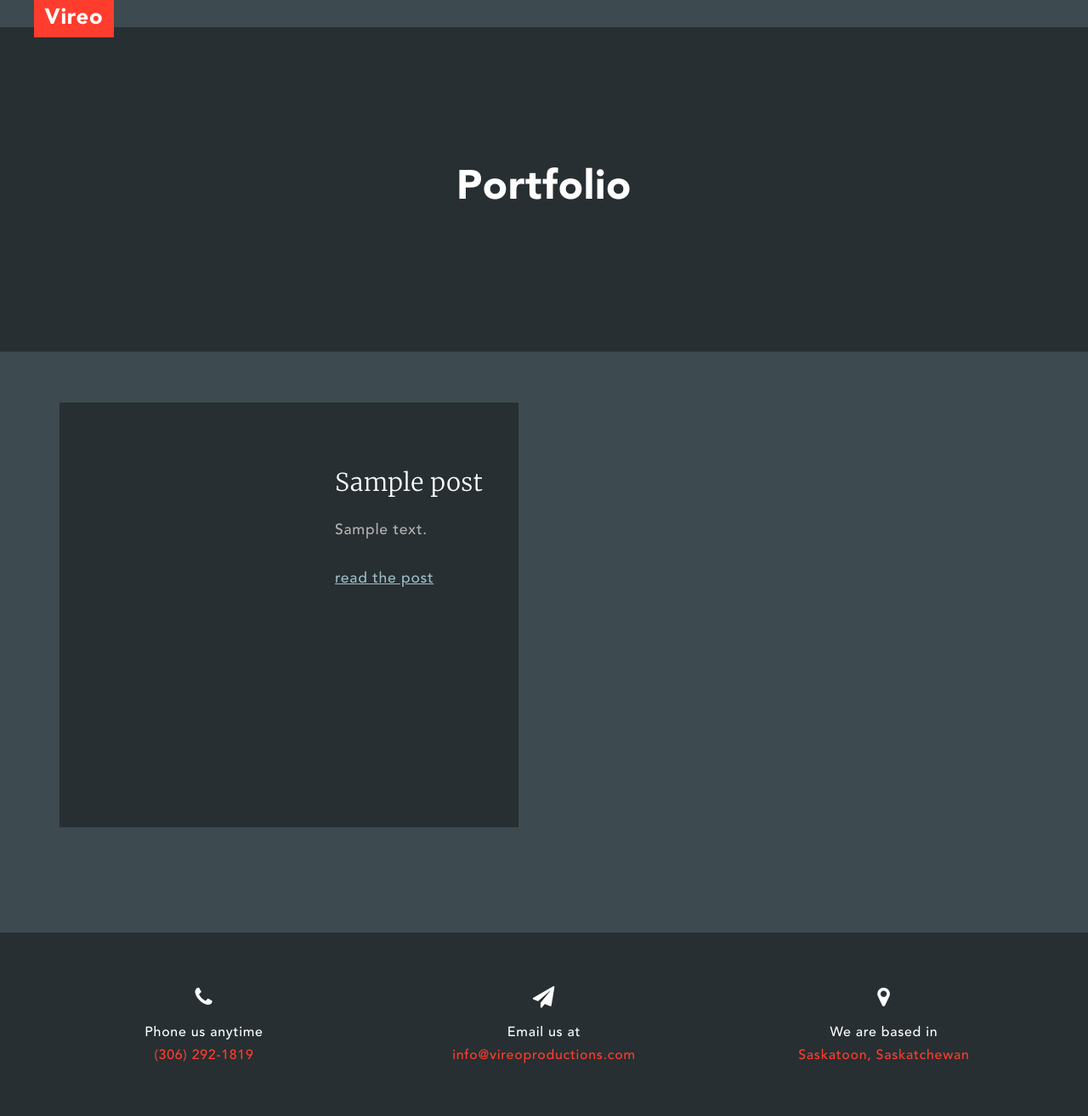
After one commit to 7Mears/vireo, a WordPress theme: the page made by themes/vireo/archive-portfolio.php in a window 1280 px wide. The commit adds this page. Shown: the whole page at 85% size. Run offline with PHP 8.4 and a stand-in for WordPress, Linux system fonts and the light colour scheme; the site name, menu and one post (Sample post) are stand-ins, and other content is empty; some libraries are stand-ins or nearby versions.

Commit message:
started portfolio section markup

```diff
--- /dev/null
+++ b/themes/vireo/archive-portfolio.php
@@ -0,0 +1,39 @@
+<?php
+/**
+ * @package vireo
+ */
+
+get_header(); ?>
+
+<main id="main" class="site-main page-portfolio" role="main">
+
+  <header class="page-header">
+    <h1>Portfolio</h1>
+  </header><!-- .entry-header -->
+
+  <div class="container">
+
+  <?php while (have_posts()) : the_post(); ?>
+
+      <div class="portfolio-post">
+        <!-- featured image -->
+        <?php if ( has_post_thumbnail() ) {
+          the_post_thumbnail( 'thumbnail', array( 'class' => 'post portfolio-post--image' ) ); }
+        ?>
+        <div class="portfolio-post--content">
+          <!-- title -->
+          <a href="<?php the_permalink() ?>" title="<?php the_title(); ?>"><h4 class="portfolio-post--title"><?php the_title(); ?></h4></a>
+          <!-- excerpt -->
+          <?php the_excerpt(); ?>
+
+          <a href="<?php the_permalink() ?>" title="<?php the_title(); ?>" class="portfolio-post-more">read the post</a>
+        </div><!-- /post content -->
+        <span class="clear"></span>
+      </div> <!-- /portfolio post -->
+  <?php endwhile; ?>
+  <?php the_posts_navigation(); ?>
+  </div><!-- /container -->
+  <span class="clear"></span>
+</main><!-- #main -->
+
+<?php get_footer(); ?>
--- a/themes/vireo/home.php
+++ b/themes/vireo/home.php
@@ -7,7 +7,7 @@ get_header(); ?>
 
 		<main id="main" class="site-main page-blog" role="main">
 
-      <header class="about-header">
+      <header class="page-header">
         <h2>The think tank</h2>
       </header><!-- .entry-header -->
 
--- a/themes/vireo/page-about.php
+++ b/themes/vireo/page-about.php
@@ -10,7 +10,7 @@ get_header(); ?>
 
 <main id="main" class="site-main" role="main">
 
-	<header class="about-header">
+	<header class="page-header">
 		<h1>Vireo <span>Productions</span></h1>
 		<h2>Web design and content creation</h2>
 	</header><!-- .entry-header -->
--- a/themes/vireo/sass/theme/_about.scss
+++ b/themes/vireo/sass/theme/_about.scss
@@ -1,29 +1,3 @@
-//header
-.about-header {
-  background: $color__background-dark;
-  padding: 150px $padding-main;
-  text-align: center;
-
-  h1,
-  h2 {
-    color: $color__text-alt;
-    margin: 0;
-    padding: 0;
-  }
-
-  h1 {
-    font-family: $font__primary;
-    font-weight: 700;
-
-    span {
-      font-weight: 100;
-    }
-  }
-
-  h2 {
-    @include font-size(2);
-  }
-}
 
 //about us
 .about-intro {
--- a/themes/vireo/sass/theme/_page.scss
+++ b/themes/vireo/sass/theme/_page.scss
@@ -1,3 +1,29 @@
+.page-header {
+  background: $color__background-dark;
+  padding: 150px $padding-main;
+  text-align: center;
+
+  h1,
+  h2 {
+    color: $color__text-alt;
+    margin: 0;
+    padding: 0;
+  }
+
+  h1 {
+    font-family: $font__primary;
+    font-weight: 700;
+
+    span {
+      font-weight: 100;
+    }
+  }
+
+  h2 {
+    @include font-size(2);
+  }
+}
+
 .entry-header {
   background: $color__background-dark;
   color: $color__text-alt;
--- /dev/null
+++ b/themes/vireo/sass/theme/_portfolio.scss
@@ -0,0 +1,54 @@
+
+.page-portfolio {
+  background-color: lighten($color1 , 10%);
+  margin: 0;
+  padding: $padding-main 0 ($padding-main * 2) 0;
+}
+
+
+.portfolio-post {
+  padding: $padding-main;
+  background-color: rgba($color1, 1);
+  color: $color__text-alt-dark;
+  width: 45%;
+  float: left;
+  margin: 5% 2.5%;
+  min-height: 500px;
+
+  a {
+    color: $color2;
+
+    &:hover,
+    &:active,
+    &:focus {
+      color: $color3;
+    }
+  }
+
+  a:first-child {
+    text-decoration: none;
+  }
+}
+
+.portfolio-post--content {
+  float: right;
+  margin: 2%;
+  @include font-size(1.1);
+}
+
+.portfolio-post--image {
+  display: block;
+  width: 100%;
+}
+
+.portfolio-post--title {
+  text-align: center;
+  color: $color__text-alt;
+  padding-top: 1em;
+  margin: 0;
+}
+
+
+.portfolio-post-more {
+  bottom: $padding-main;
+}
--- a/themes/vireo/sass/theme/_theme.scss
+++ b/themes/vireo/sass/theme/_theme.scss
@@ -7,3 +7,4 @@
 @import "process";
 @import "about";
 @import "blog";
+@import "portfolio";
--- a/themes/vireo/style.css
+++ b/themes/vireo/style.css
@@ -973,6 +973,29 @@ object {
   margin-top: 0;
 }
 
+.page-header {
+  background: #272F32;
+  padding: 150px 2em;
+  text-align: center;
+}
+.page-header h1,
+.page-header h2 {
+  color: #FFFFFF;
+  margin: 0;
+  padding: 0;
+}
+.page-header h1 {
+  font-family: "Avenir", sans-serif;
+  font-weight: 700;
+}
+.page-header h1 span {
+  font-weight: 100;
+}
+.page-header h2 {
+  font-size: 32px;
+  font-size: 2rem;
+}
+
 .entry-header {
   background: #272F32;
   color: #FFFFFF;
@@ -1173,29 +1196,6 @@ object {
     border-bottom-color: rgba(157, 189, 198, 0.8);
   }
 }
-.about-header {
-  background: #272F32;
-  padding: 150px 2em;
-  text-align: center;
-}
-.about-header h1,
-.about-header h2 {
-  color: #FFFFFF;
-  margin: 0;
-  padding: 0;
-}
-.about-header h1 {
-  font-family: "Avenir", sans-serif;
-  font-weight: 700;
-}
-.about-header h1 span {
-  font-weight: 100;
-}
-.about-header h2 {
-  font-size: 32px;
-  font-size: 2rem;
-}
-
 .about-intro {
   font-size: 19.2px;
   font-size: 1.2rem;
@@ -1359,3 +1359,51 @@ object {
   bottom: 2em;
   left: 2em;
 }
+
+.page-portfolio {
+  background-color: #3d4a4f;
+  margin: 0;
+  padding: 2em 0 4em 0;
+}
+
+.portfolio-post {
+  padding: 2em;
+  background-color: #272f32;
+  color: #b3b3b3;
+  width: 45%;
+  float: left;
+  margin: 5% 2.5%;
+  min-height: 500px;
+}
+.portfolio-post a {
+  color: #9DBDC6;
+}
+.portfolio-post a:hover, .portfolio-post a:active, .portfolio-post a:focus {
+  color: #FFFFFF;
+}
+.portfolio-post a:first-child {
+  text-decoration: none;
+}
+
+.portfolio-post--content {
+  float: right;
+  margin: 2%;
+  font-size: 17.6px;
+  font-size: 1.1rem;
+}
+
+.portfolio-post--image {
+  display: block;
+  width: 100%;
+}
+
+.portfolio-post--title {
+  text-align: center;
+  color: #FFFFFF;
+  padding-top: 1em;
+  margin: 0;
+}
+
+.portfolio-post-more {
+  bottom: 2em;
+}
```
Also changed, not shown: themes/vireo/single-portfolio.php (added, +37 -0 lines).
